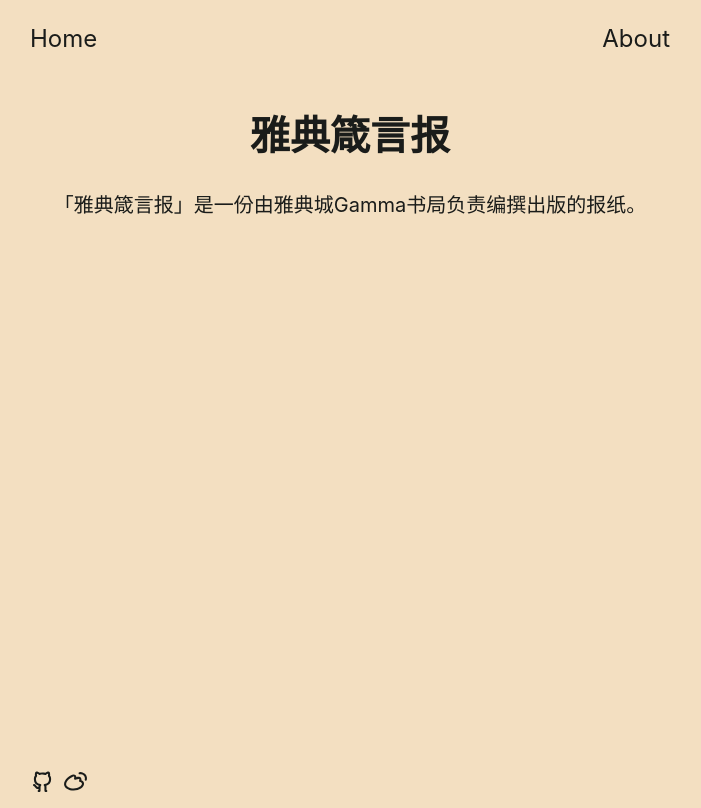
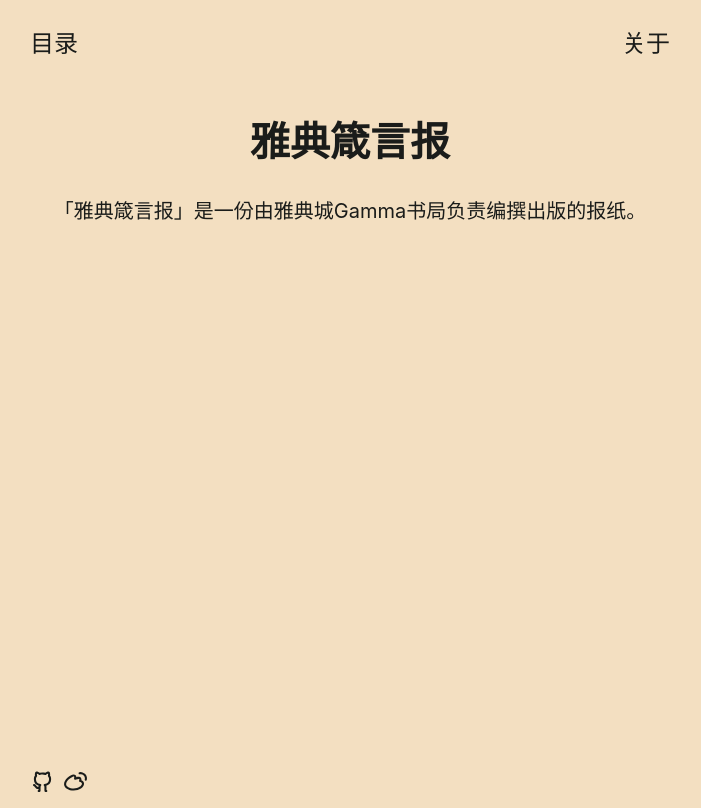
Before and after one commit to TsaiZinan/Athens-Monitor-Website, a React (Create React App) app: page /#/ in a window 1280 px wide. Shown: the whole page, without its empty margins (290-991 px from the left). Built offline with nearby package versions, Linux system fonts and the light colour scheme.

Commit message:
update macos font

```diff
--- a/src/components/homePage/HomePage.js
+++ b/src/components/homePage/HomePage.js
@@ -40,13 +40,13 @@ const HomePage = () => {
         <div className='homepage-nav'>
 
           <Link to='/' className='homepage-nav-text'>
-            <p>Home</p>
+            <p>目录</p>
           </Link>
           {/* <Link to='/about' className='homepage-nav-text'>
             <p>About</p>
           </Link> */}
           <Link to='/about' className='homepage-nav-text'>
-            <p>About</p>
+            <p>关于</p>
           </Link>
 
         </div>
--- a/src/index.css
+++ b/src/index.css
@@ -1,6 +1,6 @@
 body {
   margin: 0;
-  font-family: -apple-system, Constantia, NSimSun, Song, BlinkMacSystemFont, 'Segoe UI', 'Roboto', 'Oxygen',
+  font-family: Baskerville, STFangsong, Constantia, NSimSun, Song, BlinkMacSystemFont, 'Segoe UI', 'Roboto', 'Oxygen',
     'Ubuntu', 'Cantarell', 'Fira Sans', 'Droid Sans', 'Helvetica Neue',
     sans-serif;
   -webkit-font-smoothing: antialiased;
```
